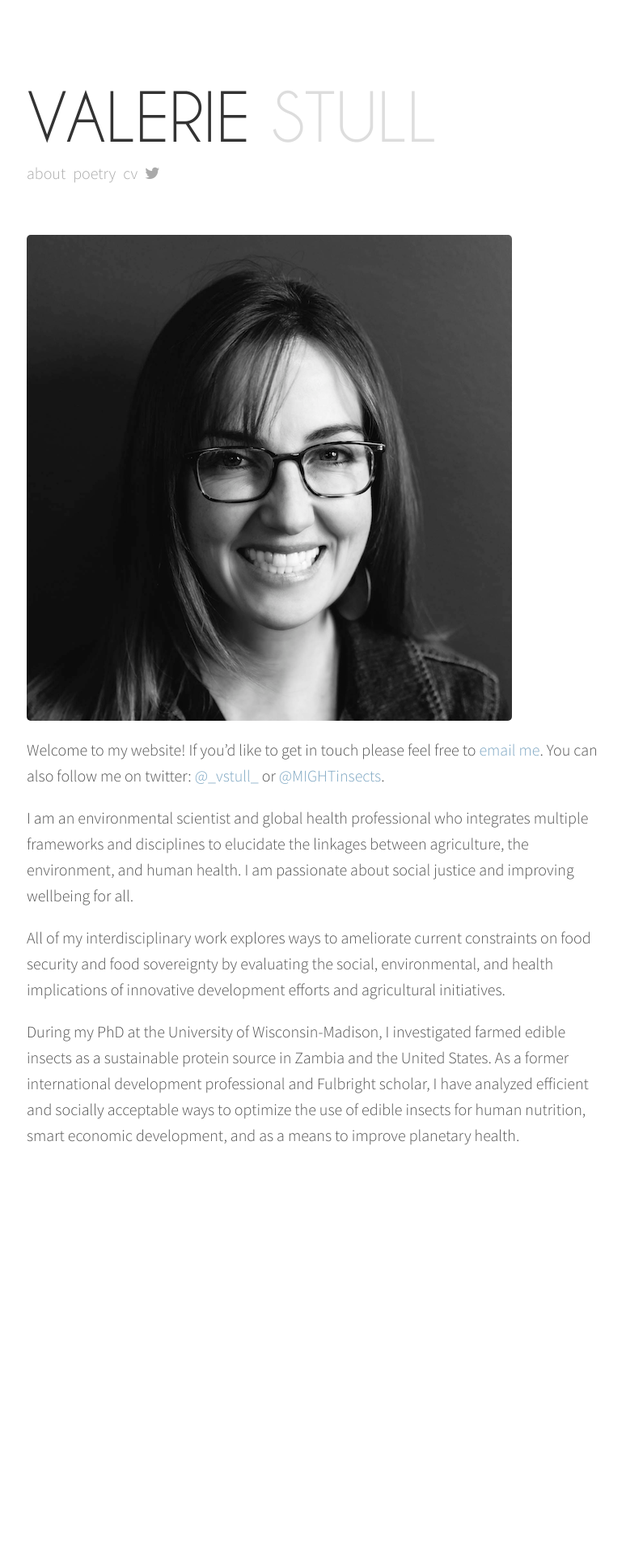
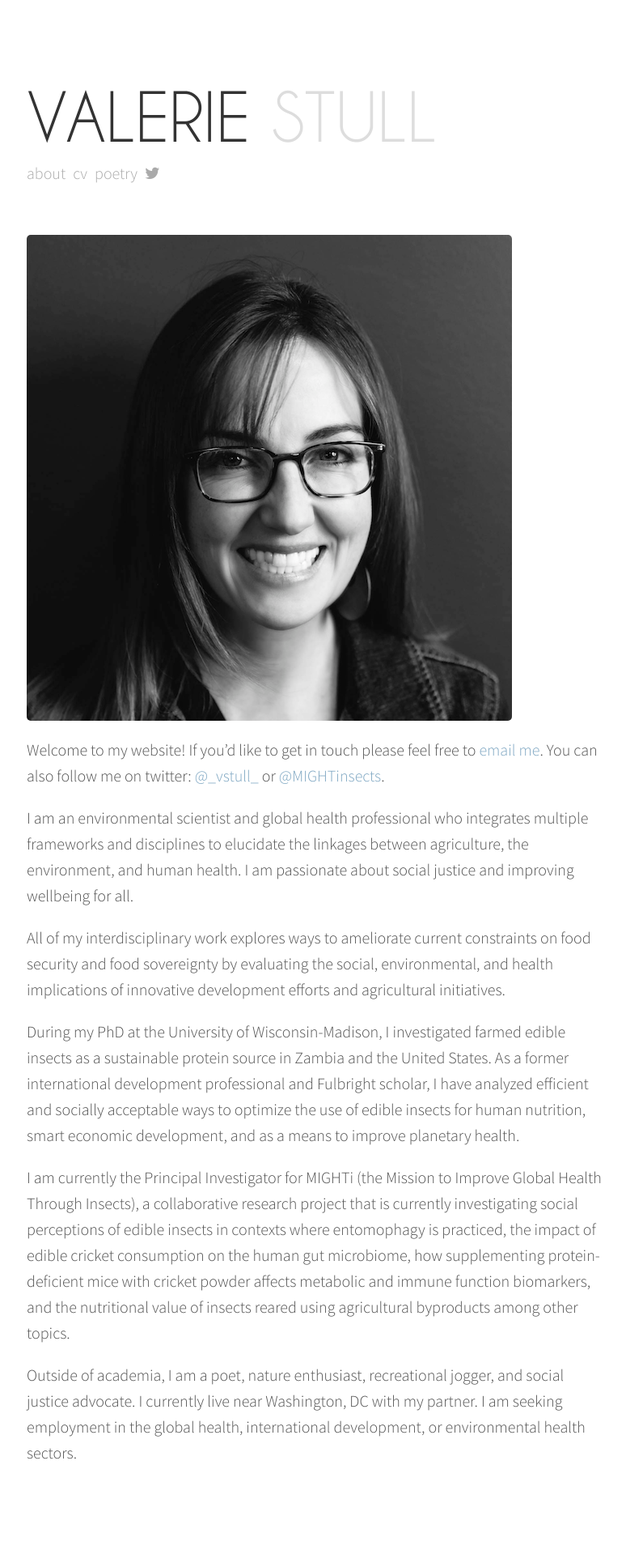
Before and after one commit to valeriestull/valeriestull.github.io, a Jekyll site: the page built from index.html, in a window 1280 px wide. Shown: the whole page at 81% size, without its empty margins (247-1021 px from the left). Built offline with Jekyll 4.4.1, drawn with Linux system fonts in a browser that asks for light colours; nearby versions of some CDN libraries; some web fonts are replaced; Markdown is read by kramdown in place of the engine named in the settings; before the commit the page ends 1538 px from its top, so only the background shows below that.

Commit message:
Add files via upload

```diff
--- a/_config.yml
+++ b/_config.yml
@@ -39,14 +39,14 @@ markdown:           rdiscount
 nav:
   - name:           "About"
     href:           "/about-me"
-  - name:           "Poetry"
-    href:           "/poetry"
 #  - name:           "Blog"
 #    href:           "/blog"
 #  - name:           "Contact"
 #    href:           "/contact"
   - name:           "CV"
     href:           "/assets/cv.pdf"
+  - name:           "Poetry"
+    href:           "/poetry"
 #  - name:           "Projects"
 #    href:           "/projects"
 
--- a/index.html
+++ b/index.html
@@ -27,3 +27,7 @@ layout: default
 <p>All of my interdisciplinary work explores ways to ameliorate current constraints on food security and food sovereignty by evaluating the social, environmental, and health implications of innovative development efforts and agricultural initiatives.</p>
 
 <p>During my PhD at the University of Wisconsin-Madison, I investigated farmed edible insects as a sustainable protein source in Zambia and the United States.  As a former international development professional and Fulbright scholar, I have analyzed efficient and socially acceptable ways to optimize the use of edible insects for human nutrition, smart economic development, and as a means to improve planetary health.  </p>
+
+<p>I am currently the Principal Investigator for MIGHTi (the Mission to Improve Global Health Through Insects), a collaborative research project that is currently investigating social perceptions of edible insects in contexts where entomophagy is practiced, the impact of edible cricket consumption on the human gut microbiome, how supplementing protein-deficient mice with cricket powder affects metabolic and immune function biomarkers, and the nutritional value of insects reared using agricultural byproducts among other topics.  </p>
+
+<p>Outside of academia, I am a poet, nature enthusiast, recreational jogger, and social justice advocate.  I currently live near Washington, DC with my partner.  I am seeking employment in the global health, international development, or environmental health sectors.  </p>
```
